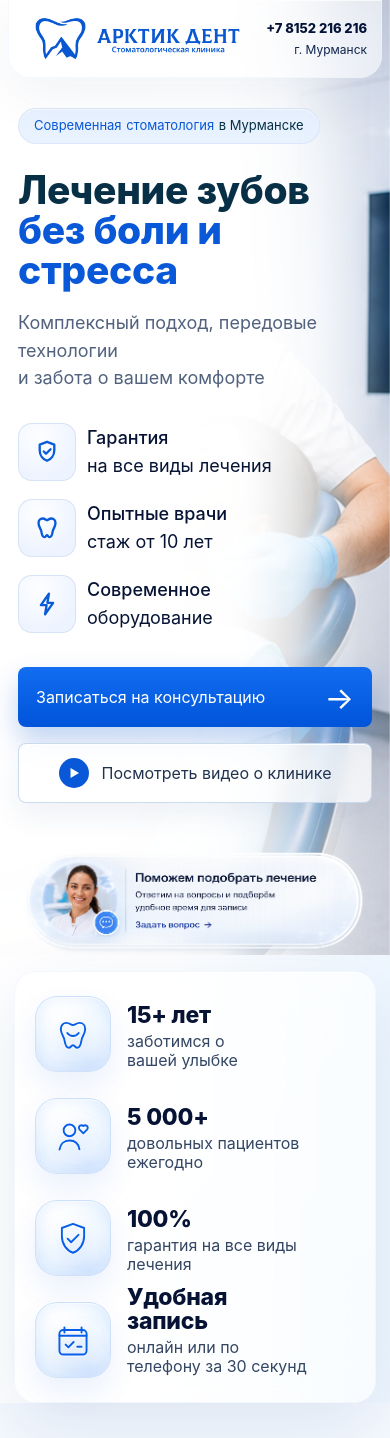
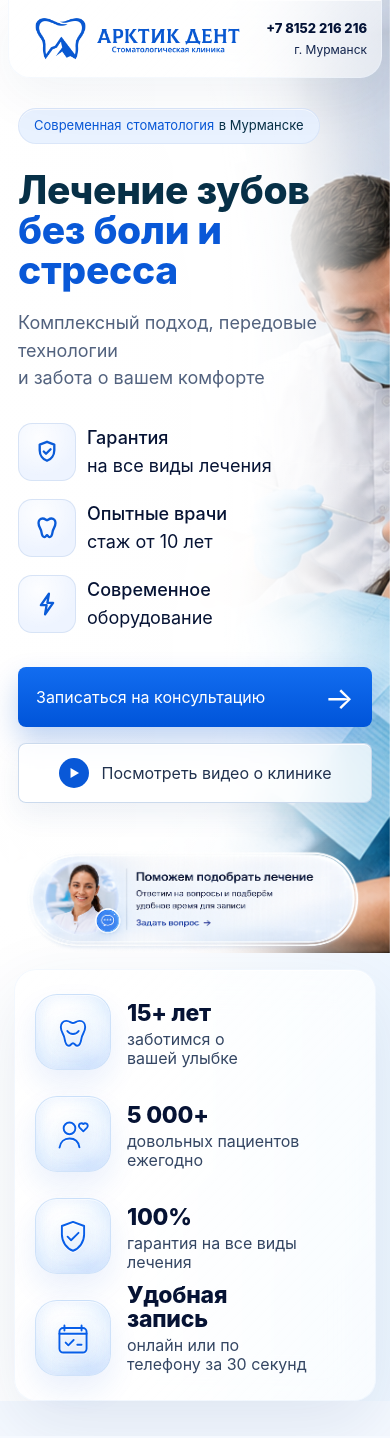
Before and after one commit to SergeyValikov/arcticdent-site, a React (Vite) app: page / in a window 390 px wide. Built offline with nearby package versions, Linux system fonts and the light colour scheme.

Commit message:
Stabilize hero layout and consultation card_3

```diff
--- a/src/components/Hero.css
+++ b/src/components/Hero.css
@@ -670,7 +670,7 @@
   }
 
   .hero-photo__image {
-    object-position: 62% center;
+    object-position: 42% center;
   }
 
   .hero-photo::before {
@@ -691,7 +691,7 @@
     z-index: 4;
     width: min(520px, calc(100% - 48px));
     max-width: 520px;
-    margin: 24px auto 0;
+    margin: 24px 0 0 clamp(28px, 6vw, 54px);
     padding: 0;
     pointer-events: auto;
   }
@@ -743,7 +743,7 @@
   }
 
   .hero-photo__image {
-    object-position: 66% center;
+    object-position: 40% center;
   }
 
   .hero-photo::before {
@@ -760,7 +760,7 @@
 
   .consult-card {
     width: min(520px, calc(100% - 36px));
-    margin-top: 22px;
+    margin: 22px 0 0 22px;
   }
 }
 
@@ -787,7 +787,7 @@
   }
 
   .hero-photo__image {
-    object-position: 62% center;
+    object-position: 38% center;
   }
 
   .hero-photo::before {
@@ -796,7 +796,7 @@
   }
 
   .consult-card {
-    width: calc(100% - 28px);
-    margin-top: 20px;
+    width: calc(100% - 36px);
+    margin: 20px 0 0 18px;
   }
 }
```
